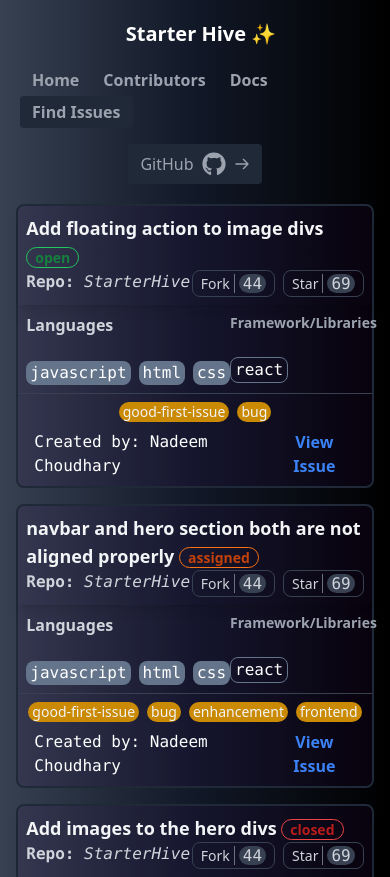
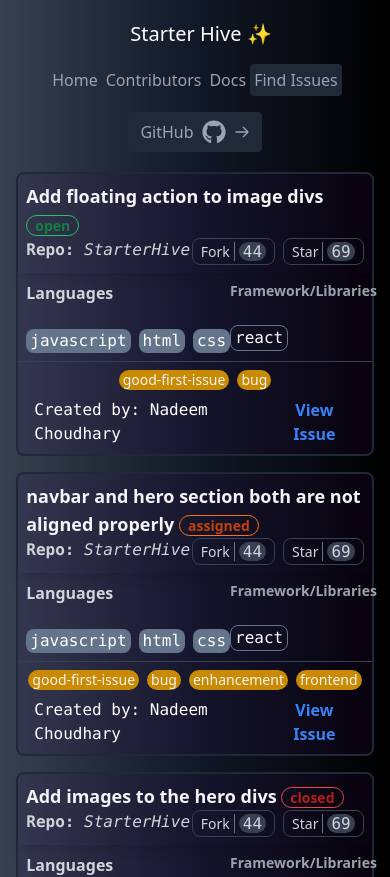
Before and after one commit to ArslanYM/StarterHive, a React (Vite) app in the folder web/: page /issues in a window 390 px wide. Shown: the top 877 px of the page. Built offline with nearby package versions, Linux system fonts and the light colour scheme.

Commit message:
fix:  below 323px navbar wraps now

```diff
--- a/web/src/layouts/Header.jsx
+++ b/web/src/layouts/Header.jsx
@@ -11,21 +11,21 @@ const Header = () => {
     <header className="text-gray-400 bg-gradient-to-r from-gray-700 via-gray-900 to-black  body-font flex-nowrap">
       <div className="container mx-auto flex flex-wrap p-5  flex-col md:flex-row items-center justify-between">
         <nav className="flex  flex-wrap items-center text-base ">
-          <Link to="/" className={`px-3 py-1 rounded hover:text-white cursor-pointer font-bold ${path == "/" && "bg-gray-800  "}`}>
+          <Link to="/" className={` px-1 py-1 md:px-3  rounded hover:text-white cursor-pointer md:font-bold ${path == "/" && "bg-gray-800  "}`}>
             Home
           </Link>
-          <Link to="/contributors" className={` px-3 py-1 rounded hover:text-white font-bold cursor-pointer ${path == "/contributors" && "bg-gray-800  "}`}>
+          <Link to="/contributors" className={` px-1 py-1 md:px-3  rounded hover:text-white md:font-bold cursor-pointer ${path == "/contributors" && "bg-gray-800  "}`}>
             Contributors
           </Link>
-          <Link to="/docs" className={` px-3 py-1 rounded hover:text-white font-bold cursor-pointer ${path == "/docs" && "bg-gray-800  "}`}>
+          <Link to="/docs" className={` px-1 py-1 md:px-3  rounded hover:text-white md:font-bold cursor-pointer ${path == "/docs" && "bg-gray-800  "}`}>
             Docs
           </Link>
-          <Link to="/issues" className={`hover:text-white cursor-pointer font-bold px-3 py-1 rounded ${path == "/issues" && "bg-gray-800  "}`}>
+          <Link to="/issues" className={`hover:text-white cursor-pointer md:font-bold px-1 py-1 md:px-3 rounded ${path == "/issues" && "bg-gray-800  "}`}>
             Find Issues
           </Link>
         </nav>
         <Link to="/" className="flex order-first  title-font font-medium items-center text-white  mb-4 md:mb-0">
-          <span className="ml-3 text-xl  font-bold cursor-pointer">Starter Hive ✨</span>
+          <span className="ml-3 text-xl  md:font-bold cursor-pointer">Starter Hive ✨</span>
         </Link>
         <div className=" inline-flex ">
           <button className="inline-flex bg-gray-800 py-2 px-3 focus:outline-none duration-300 hover:bg-gray-700 rounded text-base mt-4 md:mt-0">
```
Also changed, not shown: 1 other file (tests, documents, lock files or other folders).
